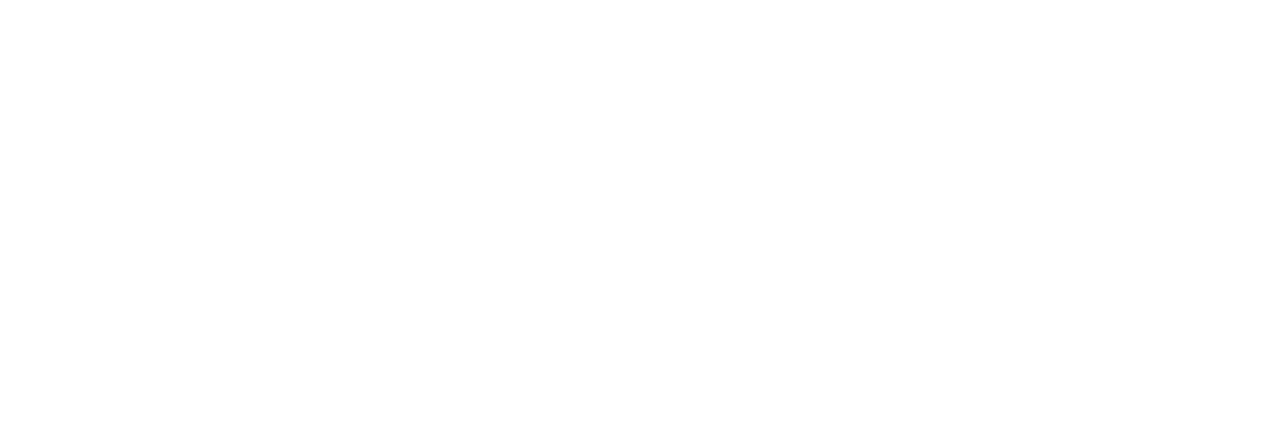
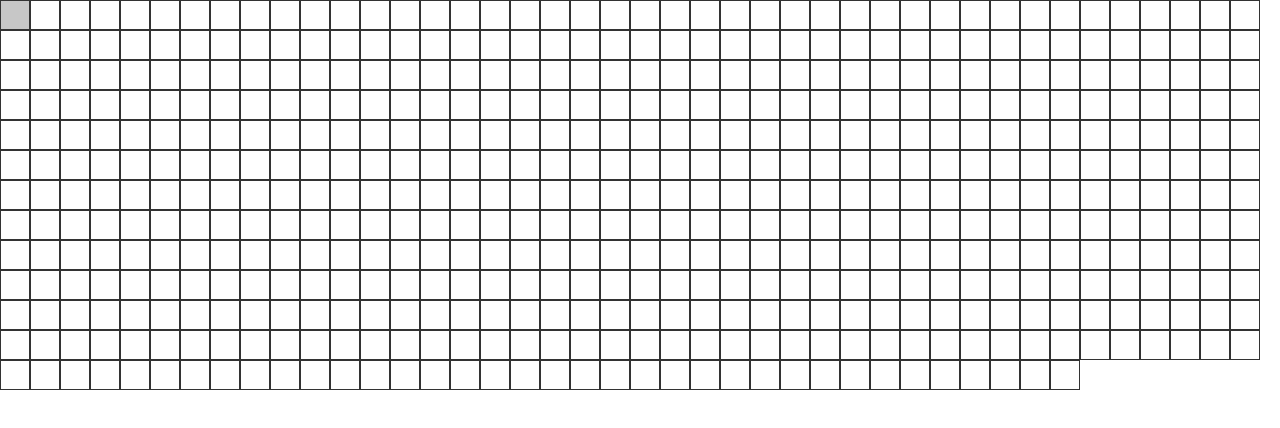
Before and after one commit to sergiogarciiam/etch-a-sketch, a plain HTML site: page index.html in a window 1280 px wide. Drawn offline with Linux system fonts and the light colour scheme.

Commit message:
Add basic canvas

```diff
--- a/index.html
+++ b/index.html
@@ -6,6 +6,7 @@
     <meta name="viewport" content="width=device-width, initial-scale=1.0" />
     <title>Etch-A-Sketch</title>
     <link rel="stylesheet" href="style.css" />
+    <script src="script.js" defer="defer"></script>
   </head>
-  <body></body>
+  <body class="canvas"></body>
 </html>
--- a/script.js
+++ b/script.js
@@ -0,0 +1,18 @@
+var size = 30;
+
+for (let i = 0; i < screen.height / size; i++) {
+  for (let j = 0; j < screen.width / size; j++) {
+    let page = document.querySelector(".canvas");
+    let div = document.createElement("div");
+    div.style.width = size + "px";
+    div.style.height = size + "px";
+    div.classList.add("div");
+    page.appendChild(div);
+  }
+}
+function isOverflown(element) {
+  return (
+    element.scrollHeight > element.clientHeight ||
+    element.scrollWidth > element.clientWidth
+  );
+}
--- a/style.css
+++ b/style.css
@@ -3,3 +3,17 @@
   padding: 0;
   margin: 0;
 }
+
+body {
+  display: flex;
+  flex-wrap: wrap;
+  overflow: hidden;
+}
+
+.div {
+  border: 1px solid #333;
+}
+
+.div:hover {
+  background-color: #33333346;
+}
```
